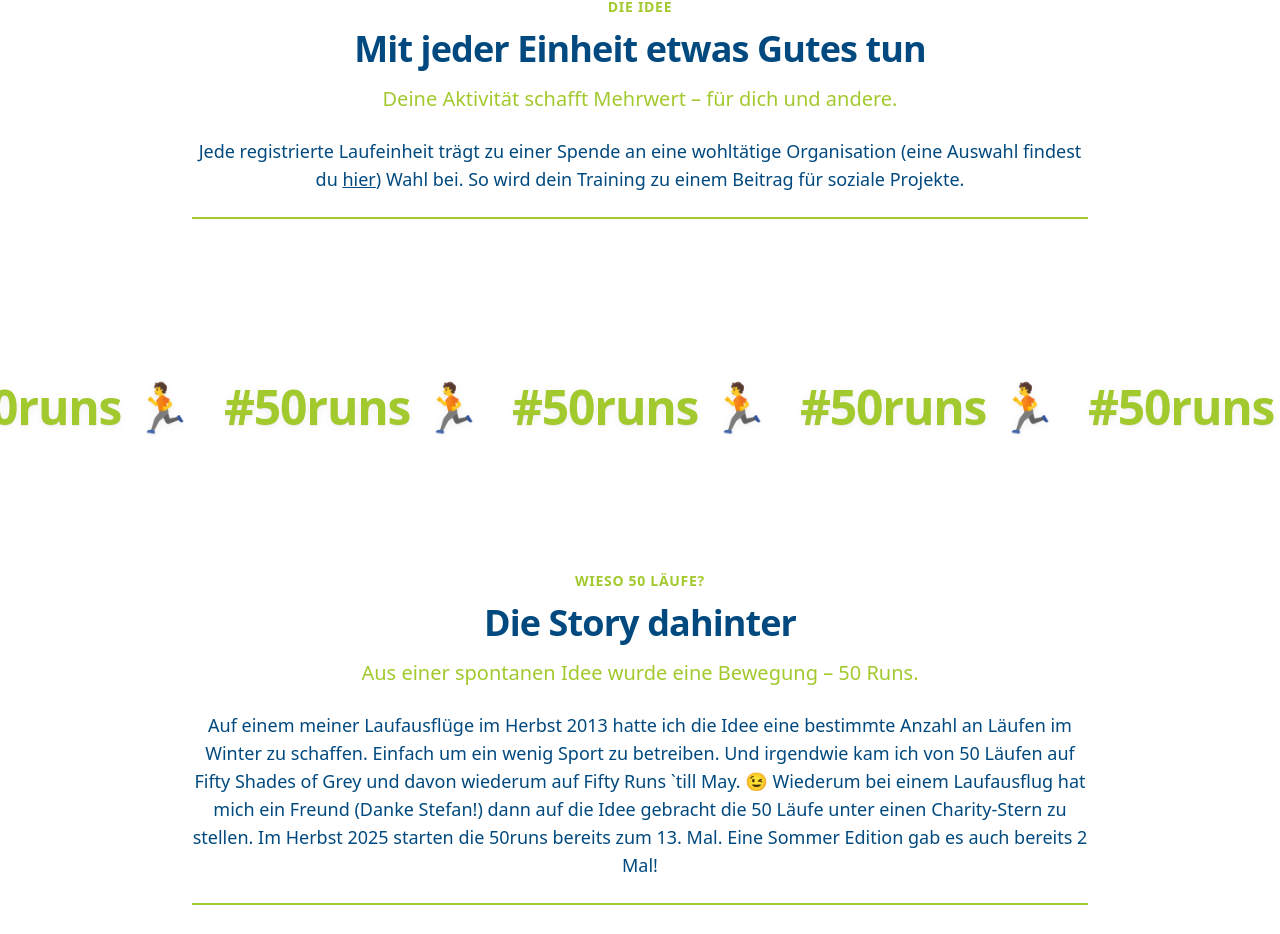
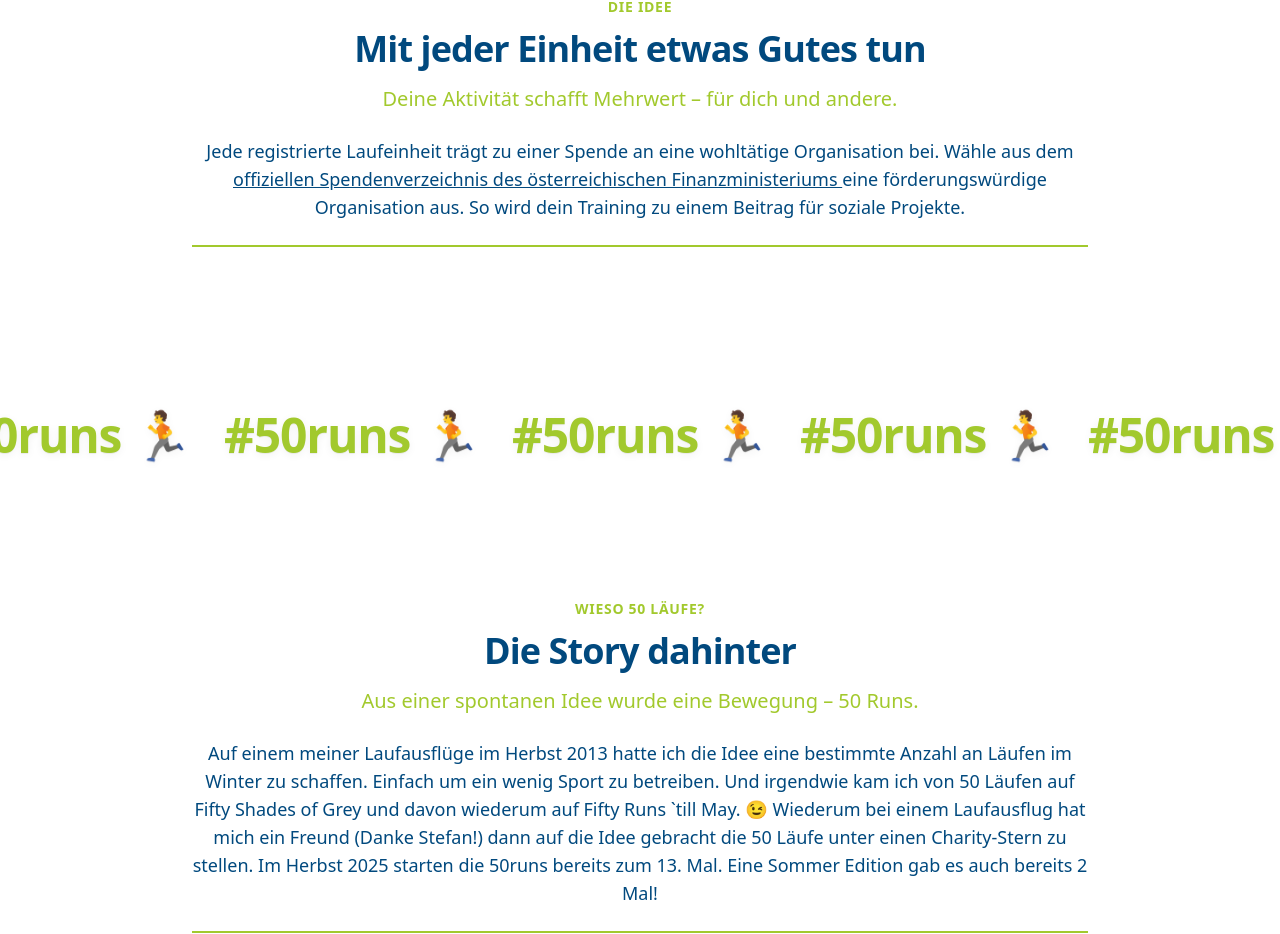
Before and after one commit to FiftyRuns/fiftyruns, a Nuxt app: page / in a window 1280 px wide. Shown: the part 939-1873 px from the top of the page. Built offline with nearby package versions, Linux system fonts and the light colour scheme; no server answers.

Commit message:
performance improvements

```diff
--- a/app/components/Navbar.vue
+++ b/app/components/Navbar.vue
@@ -9,6 +9,7 @@
                 src="/images/50runs_Logo.webp"
                 alt="FiftyRuns Logo"
                 format="webp"
+                quality="85"
                 class="h-8 sm:h-10 w-auto max-w-[160px]"
                 preload
                 fetchpriority="high"
--- a/app/components/cards/PostingCard.vue
+++ b/app/components/cards/PostingCard.vue
@@ -35,8 +35,9 @@
           width="480"
           height="360"
           format="webp"
+          quality="85"
           loading="lazy"
-          sizes="(min-width: 1024px) 33vw, (min-width: 640px) 50vw, 100vw"
+          sizes="xs:100vw sm:50vw md:33vw lg:25vw"
         />
       </div>
     </div>
--- a/app/pages/challenges/index.vue
+++ b/app/pages/challenges/index.vue
@@ -51,8 +51,13 @@
             <NuxtLink :to="`/challenges/${challenge.nameId}`" class="group relative block">
               <div v-if="challenge.image" class="h-40 w-full overflow-hidden rounded-t-3xl">
                 <NuxtImg :src="challenge.image" :alt="challenge.name"
-                  class="h-full w-full object-cover transition group-hover:scale-105" width="720" height="320"
-                  format="webp" />
+                  class="h-full w-full object-cover transition group-hover:scale-105"
+                  width="720" height="320"
+                  format="webp"
+                  quality="85"
+                  loading="lazy"
+                  sizes="xs:100vw sm:50vw md:33vw"
+                />
               </div>
               <div v-else
                 class="flex h-40 items-center justify-center rounded-t-3xl bg-[var(--color-accent)]/10 text-3xl  font-semibold  text-black">
--- a/app/pages/index.vue
+++ b/app/pages/index.vue
@@ -31,9 +31,11 @@
                         </NuxtLink>
 
                         <!-- Trennlinie in Zweitfarbe -->
-                        <span class="hidden h-6 w-px bg-[rgb(var(--color-accent-rgb)/0.6)] sm:inline-block" aria-hidden="true"></span>
+                        <span class="hidden h-6 w-px bg-[rgb(var(--color-accent-rgb)/0.6)] sm:inline-block"
+                            aria-hidden="true"></span>
 
-                        <span class="text-center text-sm font-medium text-[var(--color-primary)] sm:text-left sm:text-base">
+                        <span
+                            class="text-center text-sm font-medium text-[var(--color-primary)] sm:text-left sm:text-base">
                             Ab {{ startDate }} geht’s wieder los!
                         </span>
                     </div>
@@ -44,9 +46,13 @@
     <TextBlock width="wide" align="center" eyebrow="DIE IDEE" title="Mit jeder Einheit etwas Gutes tun"
         lead="Deine Aktivität schafft Mehrwert – für dich und andere.">
         <p>
-            Jede registrierte Laufeinheit trägt zu einer Spende an eine wohltätige Organisation (eine Auswahl findest du
+            Jede registrierte Laufeinheit trägt zu einer Spende an eine wohltätige Organisation bei.
+            Wähle aus dem
             <a href="https://service.bmf.gv.at/service/allg/spenden/show_mast.asp#aw" target="_blank"
-                rel="noopener noreferrer" style="text-decoration: underline;">hier</a>) Wahl bei.
+                rel="noopener noreferrer" style="text-decoration: underline;">
+                offiziellen Spendenverzeichnis des österreichischen Finanzministeriums
+            </a>
+            eine förderungswürdige Organisation aus.
             So wird dein Training zu einem Beitrag für soziale Projekte.
         </p>
         <hr />
```
